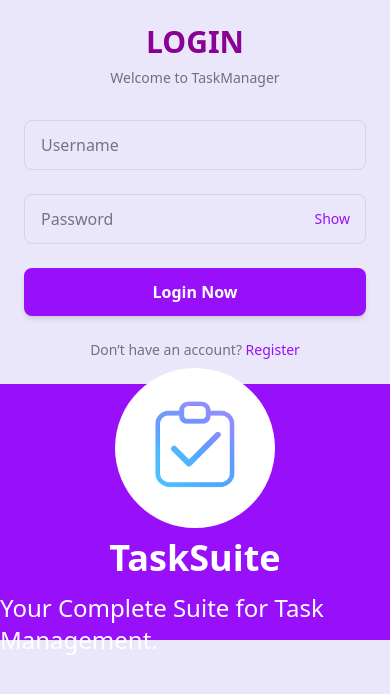
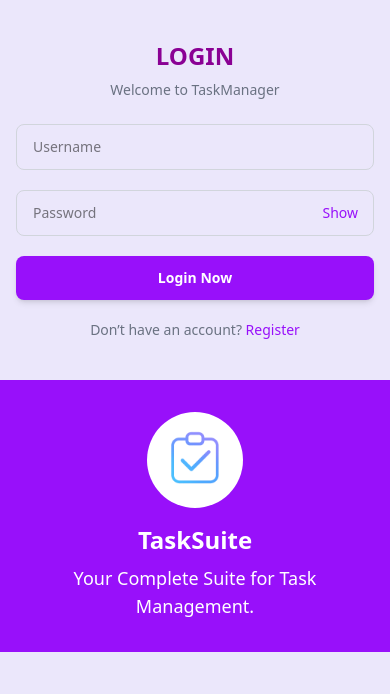
Before and after one commit to ronak3846/taskmanager-frontend, a React (Vite) app: page /login in a window 390 px wide. Shown: the top 694 px of the page. Built offline with nearby package versions, Linux system fonts and the light colour scheme.

Commit message:
login ui

```diff
--- a/src/components/Auth/Login.jsx
+++ b/src/components/Auth/Login.jsx
@@ -38,22 +38,24 @@ function Login() {
   };
 
   return (
-    <div className="w-full min-h-screen bg-[#ebe7fb] relative">
+    <div className="flex flex-col md:flex-row min-h-screen bg-[#ebe7fb]">
       <ToastContainer />
-      {loading && <Loader />} {/* ✅ loader overlay */}
-      <div className="flex flex-col md:flex-row h-full w-full">
-        {/* Left Panel */}
-        <div className="flex items-center justify-center w-full md:w-1/2 p-6 md:p-10">
+      {loading && <Loader />}
+
+      {/* Right Panel (on top in mobile) */}
+
+      {/* Left Panel (login form) */}
+      <div className="w-full md:w-1/2 flex items-center justify-center px-4 py-10 sm:px-6 md:px-10">
         <div className="w-full max-w-md">
-            <h2 className="text-3xl font-bold text-center text-fuchsia-800 mb-2">
+          <h2 className="text-2xl sm:text-3xl font-bold text-center text-fuchsia-800 mb-2">
             LOGIN
           </h2>
-            <p className="text-sm text-gray-500 text-center mb-8">
+          <p className="text-sm text-gray-500 text-center mb-6 sm:mb-8">
             Welcome to TaskManager
           </p>
 
-            <form onSubmit={handleSubmit} className="space-y-6">
-              <div className="relative">
+          <form onSubmit={handleSubmit} className="space-y-5 sm:space-y-6">
+            <div>
               <input
                 type="email"
                 placeholder="Username"
@@ -62,7 +64,7 @@ function Login() {
                 required
                 autoComplete="on"
                 name="email"
-                  className="w-full pl-4 pr-4 py-3 border border-gray-300 rounded-lg focus:ring-2 focus:ring-purple-500"
+                className="w-full pl-4 pr-4 py-3 border border-gray-300 rounded-lg focus:ring-2 focus:ring-purple-500 text-sm sm:text-base"
               />
             </div>
 
@@ -74,7 +76,7 @@ function Login() {
                 onChange={(e) => setPassword(e.target.value)}
                 required
                 name="password"
-                  className="w-full pl-4 pr-20 py-3 border border-gray-300 rounded-lg focus:ring-2 focus:ring-purple-500"
+                className="w-full pl-4 pr-20 py-3 border border-gray-300 rounded-lg focus:ring-2 focus:ring-purple-500 text-sm sm:text-base"
               />
               <button
                 type="button"
@@ -87,7 +89,7 @@ function Login() {
 
             <button
               type="submit"
-                className="w-full bg-purple-600 hover:bg-purple-700 text-white font-semibold py-3 rounded-lg shadow-md transition"
+              className="w-full bg-purple-600 hover:bg-purple-700 text-white font-semibold py-3 rounded-lg shadow-md transition text-sm sm:text-base"
             >
               Login Now
             </button>
@@ -105,17 +107,17 @@ function Login() {
         </div>
       </div>
 
-        {/* Right Panel */}
-        <div className="w-full md:w-1/2 h-64 md:h-screen bg-purple-600 flex items-center justify-center flex-col">
+      <div className="w-full md:w-1/2 flex items-center justify-center bg-purple-600 py-8 md:py-0">
+        <div className="flex flex-col items-center">
           <img
             src="/logosimple.png"
             alt="Register Illustration"
-            className="w-40 h-40 bg-white rounded-full"
+            className="w-24 h-24 sm:w-32 sm:h-32 md:w-40 md:h-40 bg-white rounded-full object-cover"
           />
-          <h1 className="text-white font-semibold text-4xl mt-2.5">
+          <h1 className="text-white font-semibold text-2xl sm:text-3xl md:text-4xl mt-4 text-center">
             TaskSuite
           </h1>
-          <h3 className="text-white mt-3.5 text-2xl">
+          <h3 className="text-white mt-2 sm:mt-3 text-lg sm:text-xl md:text-2xl text-center px-4">
             Your Complete Suite for Task Management.
           </h3>
         </div>
--- a/src/components/Auth/Register.jsx
+++ b/src/components/Auth/Register.jsx
@@ -1,7 +1,7 @@
 import React, { useState } from "react";
 import { useNavigate, Link } from "react-router-dom";
 import API from "../../utils/api"; // ✅ Replace axios with centralized instance
-import { toast } from "react-toastify";
+import { toast , ToastContainer } from "react-toastify";
 import "react-toastify/dist/ReactToastify.css";
 
 function Register() {
@@ -34,29 +34,38 @@ function Register() {
   };
 
   return (
-    <div className="w-full min-h-screen bg-[#ebe7fb]">
-      <div className="flex flex-col md:flex-row h-full w-full">
-        <div className="w-full md:w-1/2 h-64 md:h-screen bg-purple-600 flex items-center justify-center flex-col  ">
+    <div className="flex flex-col md:flex-row min-h-screen bg-[#ebe7fb]">
+      <ToastContainer />
+
+
+      {/* Branding Panel (top on mobile, side on desktop) */}
+      <div className="w-full md:w-1/2 flex items-center justify-center bg-purple-600 py-8 md:py-0">
+        <div className="flex flex-col items-center">
           <img
             src="/logosimple.png"
             alt="Register Illustration"
-            className="w-40 h-40 bg-white rounded-full"
+            className="w-24 h-24 sm:w-32 sm:h-32 md:w-40 md:h-40 bg-white rounded-full object-cover"
           />
-          <h1 className="text-white font-semibold text-4xl mt-2.5">
+          <h1 className="text-white font-semibold text-2xl sm:text-3xl md:text-4xl mt-4 text-center">
             TaskSuite
           </h1>
-          <h3 className="text-white mt-3.5 text-2xl">Your Complete Suite for Task Management.</h3>
+          <h3 className="text-white mt-2 sm:mt-3 text-lg sm:text-xl md:text-2xl text-center px-4">
+            Your Complete Suite for Task Management.
+          </h3>
         </div>
-        <div className="flex items-center justify-center w-full md:w-1/2 p-6 md:p-10">
+      </div>
+
+      {/* Form Panel */}
+      <div className="w-full md:w-1/2 flex items-center justify-center px-4 py-10 sm:px-6 md:px-10">
         <div className="w-full max-w-md">
-            <h2 className="text-3xl font-bold text-center text-gray-800 mb-2">
+          <h2 className="text-2xl sm:text-3xl font-bold text-center text-gray-800 mb-2">
             Create an Account
           </h2>
-            <p className="text-sm text-center text-gray-500 mb-8">
+          <p className="text-sm text-center text-gray-500 mb-6 sm:mb-8">
             Join us to manage your tasks better!
           </p>
 
-            <form onSubmit={handleSubmit} className="space-y-5">
+          <form onSubmit={handleSubmit} className="space-y-5 sm:space-y-6">
             <div>
               <input
                 type="text"
@@ -65,7 +74,7 @@ function Register() {
                 value={formData.firstname}
                 onChange={handleChange}
                 required
-                  className="w-full px-4 py-3 rounded-lg border border-gray-300 focus:ring-2 focus:ring-purple-500"
+                className="w-full px-4 py-3 rounded-lg border border-gray-300 focus:ring-2 focus:ring-purple-500 text-sm sm:text-base"
               />
             </div>
 
@@ -77,7 +86,7 @@ function Register() {
                 value={formData.email}
                 onChange={handleChange}
                 required
-                  className="w-full px-4 py-3 rounded-lg border border-gray-300 focus:ring-2 focus:ring-purple-500"
+                className="w-full px-4 py-3 rounded-lg border border-gray-300 focus:ring-2 focus:ring-purple-500 text-sm sm:text-base"
               />
             </div>
 
@@ -89,7 +98,7 @@ function Register() {
                 value={formData.password}
                 onChange={handleChange}
                 required
-                  className="w-full px-4 py-3 pr-16 rounded-lg border border-gray-300 focus:ring-2 focus:ring-purple-500"
+                className="w-full px-4 py-3 pr-16 rounded-lg border border-gray-300 focus:ring-2 focus:ring-purple-500 text-sm sm:text-base"
               />
               <button
                 type="button"
@@ -102,7 +111,7 @@ function Register() {
 
             <button
               type="submit"
-                className="w-full bg-purple-600 hover:bg-purple-700 text-white py-3 rounded-lg font-semibold transition"
+              className="w-full bg-purple-600 hover:bg-purple-700 text-white py-3 rounded-lg font-semibold transition text-sm sm:text-base"
             >
               Sign Up
             </button>
@@ -120,8 +129,8 @@ function Register() {
         </div>
       </div>
     </div>
-    </div>
   );
+
 }
 
 export default Register;
```
Lines whose indentation alone changed are shown as unchanged.
